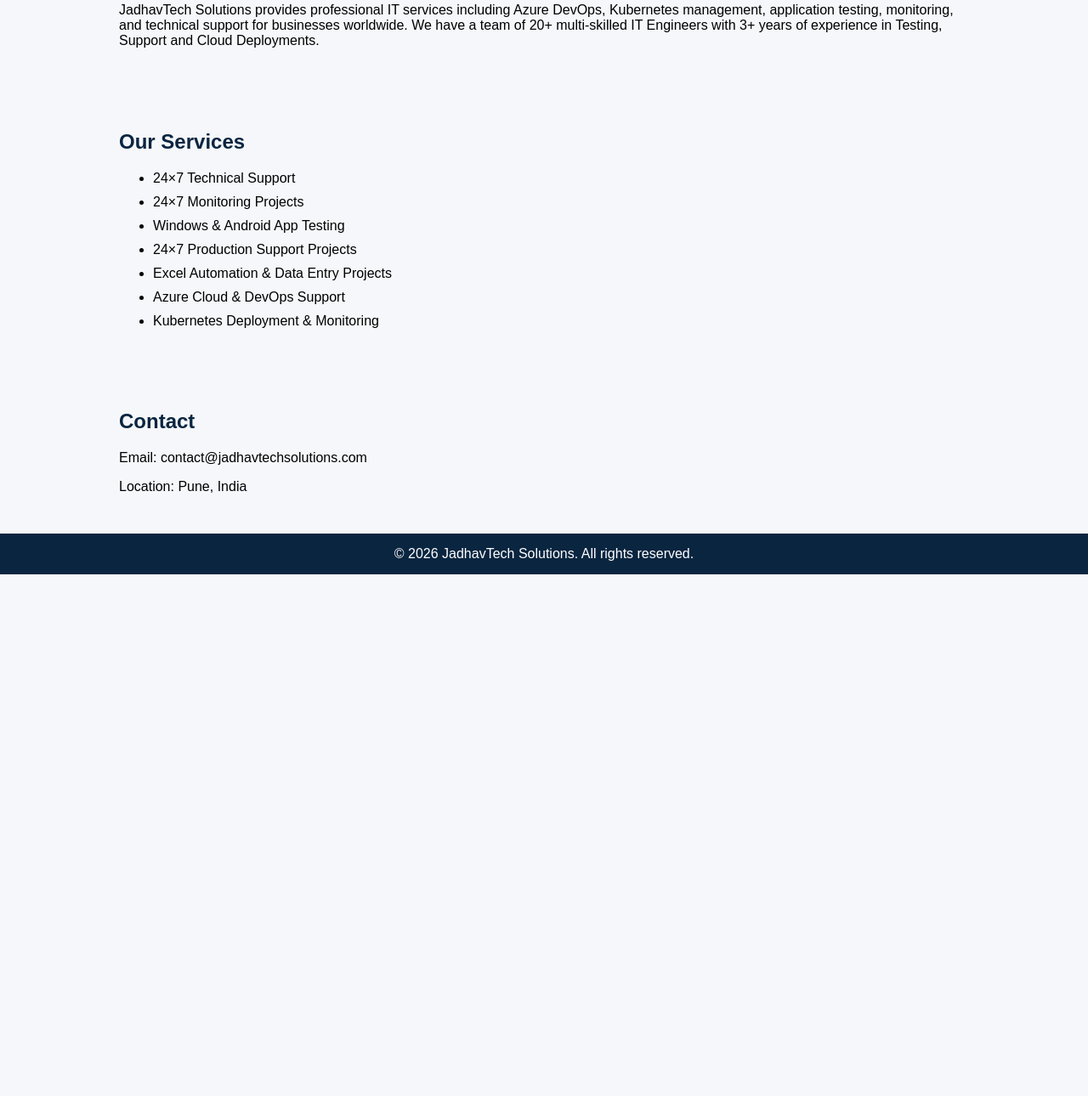
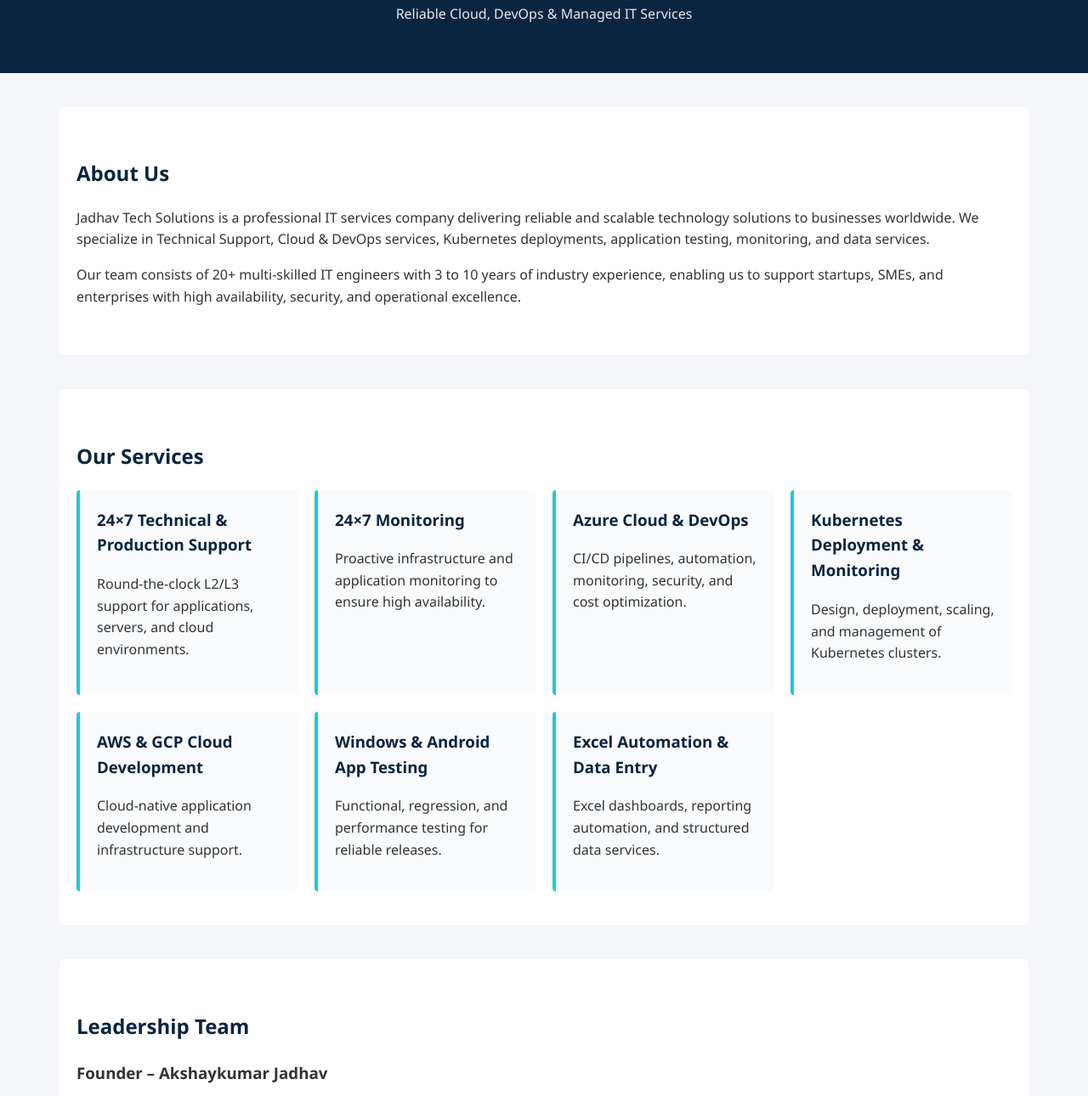
Before and after one commit to jadhavtechsolutions/My-Homepage, a plain HTML site: page index.html in a window 1280 px wide. Shown: the part 269-1559 px from the top of the page at 85% size. Before the commit the page ends 945 px from the top, so only its background shows below. Drawn offline with Linux system fonts and the light colour scheme.

Commit message:
Update index.html

```diff
--- a/index.html
+++ b/index.html
@@ -2,54 +2,226 @@
 <html lang="en">
 <head>
   <meta charset="UTF-8" />
-  <title>JadhavTech Solutions</title>
+  <title>Jadhav Tech Solutions | Cloud, DevOps & IT Services</title>
+  <meta name="description" content="Jadhav Tech Solutions provides 24x7 Technical Support, Cloud & DevOps, Kubernetes, Application Testing and Data Services.">
   <meta name="viewport" content="width=device-width, initial-scale=1.0">
+
   <style>
-    body { font-family: Arial, sans-serif; margin: 0; background: #f5f7fa; }
-    header { background: #0a2540; color: white; padding: 30px; text-align: center; }
-    section { padding: 30px; max-width: 1000px; margin: auto; }
-    h2 { color: #0a2540; }
-    .services li { margin: 10px 0; }
-    footer { background: #0a2540; color: white; text-align: center; padding: 15px; }
+    body {
+      margin: 0;
+      font-family: "Segoe UI", Arial, sans-serif;
+      background: #f4f6f9;
+      color: #333;
+      line-height: 1.6;
+    }
+
+    header {
+      background: #0a2540;
+      color: white;
+      padding: 40px 20px;
+      text-align: center;
+    }
+
+    header img {
+      max-width: 130px;
+      margin-bottom: 15px;
+    }
+
+    header h1 {
+      margin: 10px 0;
+      font-size: 34px;
+    }
+
+    header p {
+      font-size: 16px;
+      opacity: 0.9;
+    }
+
+    section {
+      max-width: 1100px;
+      margin: 40px auto;
+      padding: 40px 20px;
+      background: #ffffff;
+      border-radius: 6px;
+    }
+
+    h2 {
+      color: #0a2540;
+      margin-bottom: 20px;
+    }
+
+    ul {
+      padding-left: 20px;
+    }
+
+    li {
+      margin-bottom: 10px;
+    }
+
+    .services {
+      display: grid;
+      grid-template-columns: repeat(auto-fit, minmax(260px, 1fr));
+      gap: 20px;
+    }
+
+    .service-box {
+      background: #f9fbfd;
+      padding: 20px;
+      border-left: 4px solid #1ccad8;
+      border-radius: 4px;
+    }
+
+    .service-box h3 {
+      margin-top: 0;
+      color: #0a2540;
+    }
+
+    .cta {
+      background: #1ccad8;
+      color: #0a2540;
+      text-align: center;
+      padding: 40px 20px;
+      border-radius: 6px;
+      max-width: 1100px;
+      margin: 40px auto;
+    }
+
+    .cta a {
+      color: #0a2540;
+      font-weight: bold;
+      text-decoration: none;
+    }
+
+    footer {
+      background: #0a2540;
+      color: white;
+      text-align: center;
+      padding: 20px;
+      margin-top: 40px;
+      font-size: 14px;
+    }
   </style>
 </head>
+
 <body>
 
 <header>
-  <h1>JadhavTech Solutions</h1>
-  <p>Reliable Cloud • DevOps • Technical Support Services</p>
+  <img src="logo.png" alt="Jadhav Tech Solutions Logo">
+  <h1>Jadhav Tech Solutions</h1>
+  <p>Reliable Cloud, DevOps & Managed IT Services</p>
 </header>
 
 <section>
   <h2>About Us</h2>
   <p>
-    JadhavTech Solutions provides professional IT services including
-    Azure DevOps, Kubernetes management, application testing,
-    monitoring, and technical support for businesses worldwide. We have a team of 20+ multi-skilled IT Engineers with 3+ years of experience in Testing, Support and Cloud Deployments.
+    Jadhav Tech Solutions is a professional IT services company delivering reliable
+    and scalable technology solutions to businesses worldwide. We specialize in
+    Technical Support, Cloud & DevOps services, Kubernetes deployments,
+    application testing, monitoring, and data services.
+  </p>
+  <p>
+    Our team consists of 20+ multi-skilled IT engineers with 3 to 10 years of
+    industry experience, enabling us to support startups, SMEs, and enterprises
+    with high availability, security, and operational excellence.
   </p>
 </section>
 
 <section>
   <h2>Our Services</h2>
-  <ul class="services">
-    <li>24×7 Technical Support</li>
-    <li>24×7 Monitoring Projects</li>
-    <li>Windows & Android App Testing</li>
-    <li>24×7 Production Support Projects</li>
-    <li>Excel Automation & Data Entry Projects</li>
-    <li>Azure Cloud & DevOps Support</li>
-    <li>Kubernetes Deployment & Monitoring</li>
+  <div class="services">
+
+    <div class="service-box">
+      <h3>24×7 Technical & Production Support</h3>
+      <p>Round-the-clock L2/L3 support for applications, servers, and cloud environments.</p>
+    </div>
+
+    <div class="service-box">
+      <h3>24×7 Monitoring</h3>
+      <p>Proactive infrastructure and application monitoring to ensure high availability.</p>
+    </div>
+
+    <div class="service-box">
+      <h3>Azure Cloud & DevOps</h3>
+      <p>CI/CD pipelines, automation, monitoring, security, and cost optimization.</p>
+    </div>
+
+    <div class="service-box">
+      <h3>Kubernetes Deployment & Monitoring</h3>
+      <p>Design, deployment, scaling, and management of Kubernetes clusters.</p>
+    </div>
+
+    <div class="service-box">
+      <h3>AWS & GCP Cloud Development</h3>
+      <p>Cloud-native application development and infrastructure support.</p>
+    </div>
+
+    <div class="service-box">
+      <h3>Windows & Android App Testing</h3>
+      <p>Functional, regression, and performance testing for reliable releases.</p>
+    </div>
+
+    <div class="service-box">
+      <h3>Excel Automation & Data Entry</h3>
+      <p>Excel dashboards, reporting automation, and structured data services.</p>
+    </div>
+
+  </div>
+</section>
+
+<section>
+  <h2>Leadership Team</h2>
+
+  <h3>Founder – Akshaykumar Jadhav</h3>
+  <p>
+    MBA in Business Analytics with 8+ years of experience in the IT industry.
+    Specialized in multi-cloud deployments, Kubernetes platforms, DevOps automation,
+    and client support. Currently working as Senior Technical Lead at HCLTech.
+  </p>
+  <p>
+    LinkedIn:
+    <a href="https://www.linkedin.com/in/akshaykumar-jadhav-486581216" target="_blank">
+      View Profile
+    </a>
+  </p>
+
+  <h3>Co-Founder – Aniket Jadhav</h3>
+  <p>
+    MBA in IT Operations with 10+ years of experience in managing IT support and
+    delivery projects. Currently working as Project Delivery Head at Tech Mahindra.
+  </p>
+</section>
+
+<section>
+  <h2>Our Satisfied Customers</h2>
+  <ul>
+    <li><strong>Shree Data Solutions (India)</strong> – Excel automation and large-scale data entry support.</li>
+    <li><strong>BluePixel Web Services (India)</strong> – DevOps and infrastructure support for web platforms.</li>
+    <li><strong>NextGen Mobility Labs (India)</strong> – Android application testing and quality assurance.</li>
   </ul>
+  <p><em>Client names are representative to showcase service capabilities.</em></p>
 </section>
 
 <section>
   <h2>Contact</h2>
-  <p>Email: contact@jadhavtechsolutions.com</p>
-  <p>Location: Pune, India</p>
+  <p><strong>Primary Email:</strong> jadhavakshaykumar105@gmail.com</p>
+  <p><strong>Official Email:</strong> akshaykumar.jadhav@jadhavtechsolutions.com</p>
+  <p><strong>Contact Number:</strong> +91 7058072317</p>
+  <p><strong>Location:</strong> Pune, Maharashtra, India</p>
 </section>
 
+<div class="cta">
+  <h2>Let’s Work Together</h2>
+  <p>
+    Looking for reliable IT support or cloud expertise?<br>
+    Email us at
+    <a href="mailto:akshaykumar.jadhav@jadhavtechsolutions.com">
+      akshaykumar.jadhav@jadhavtechsolutions.com
+    </a>
+  </p>
+</div>
+
 <footer>
-  © 2026 JadhavTech Solutions. All rights reserved.
+  © 2026 Jadhav Tech Solutions • Pune, India
 </footer>
 
 </body>
```
